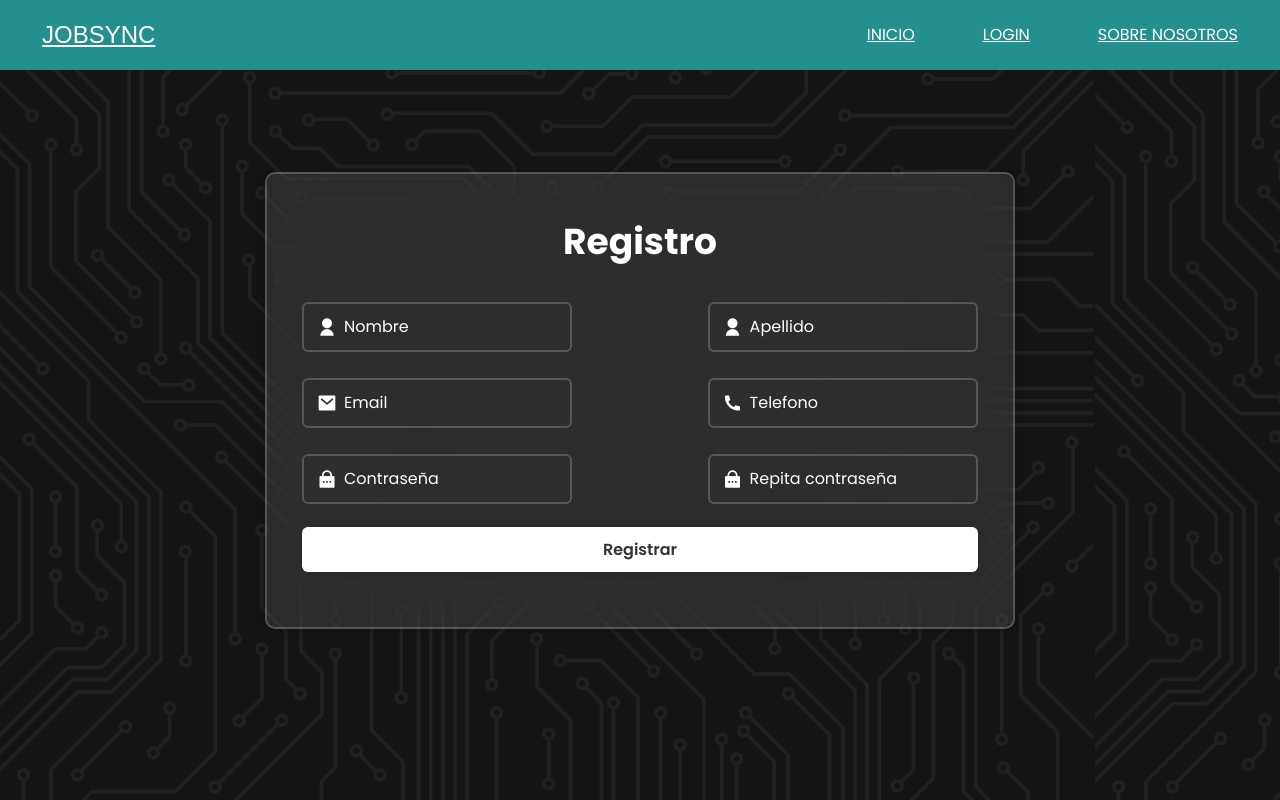
After one commit to ErrorCute/JobSync, a Django app: page /registro/ in a window 1280 px wide. The commit adds this page. Run offline with Django 4.2, Linux system fonts and the light colour scheme.

Commit message:
registro

```diff
--- a/JobSync/JobSyncApp/static/css/estilo.css
+++ b/JobSync/JobSyncApp/static/css/estilo.css
@@ -1,103 +1,4 @@
-* {
-    padding: 0;
-    margin: 0;
-    box-sizing: border-box;
-    text-decoration: none;
-    list-style: none;
-    border: none;
-    outline: none;
-    font-family: "Sen", sans-serif;
-}
 
-body{
-    min-height: 100vh;
-    width: 100%;
-    display: flex;
-    align-items: center;
-    justify-content: center;
-    background: url(../css/img/fondo.png);
-}
-
-.content{
-    background: transparent;
-    width: 410px;
-    border: 2px solid rgba(255, 255, 255, .2);
-    backdrop-filter: blur(24px);
-    color: #fff;
-    border-radius: 12px;
-    padding: 30px 35px;
-}
-
-.content h2{
-    font-size: 38px;
-    font-weight: 700;
-    text-align: center;
-}
-
-.input-box {
-    position: relative;
-    width: 100%;
-    height: 55px;
-    margin: 30px 0;
-}
-.input-box input{
-    background: transparent;
-    width: 100%;
-    height: 100%;
-    border: 2px solid rgba(255, 255, 255, .2);
-    border-radius: 30px;
-    font-size: 16px;
-    color: #fff;
-    padding: 20px 45px 20px 20px;
-}
-
-input::placeholder{
-    color:#fff;
-}
-
-.input-box i{
-    position: absolute;
-    right: 18px;
-    top: 50%;
-    transform: translateY(-50%);
-    font-size: 18px;
-}
-
-.remember{
-    display: flex;
-    align-items: center;
-    justify-content: space-between;
-    font-size: 15px;
-    margin: -16px 0 16px;
-}
-.remember label input{
-    accent-color: #fff;
-    margin-right: 4px;
-}
-
-.remember a{
-    color: #fff;
-}
-.remember a:hover{
-    text-decoration: underline;
-}
-
-.btn{
-    display: inline-block;
-    background: #fff;
-    color: #0a2862;
-    width: 100%;
-    border-radius: 30px;
-    font-size: 16px;
-    height: 45px;
-    font-weight: 600;
-    box-shadow: 0 0 5px rgba(0, 0, 0, .1);
-    cursor: pointer;
-    margin-bottom: 30px;
-}
-/*
-    Aqui comienza el css de la navbar
-*/
 .navbar-container {
     display: flex;
     justify-content: space-between;
--- /dev/null
+++ b/JobSync/JobSyncApp/static/css/registro.css
@@ -0,0 +1,91 @@
+@import url("https://fonts.googleapis.com/css2?family=Poppins:wght@300;400;500;600;700;800;900&display=swap");
+
+* {
+    margin: 0;
+    padding: 0;
+    box-sizing: border-box;
+    font-family: "Poppins" , sans-serif;
+
+}
+
+body {
+    display: flex;
+    justify-content: center;
+    align-items: center;
+    min-height: 100vh;
+    background: url('img/fondo.png');
+}
+
+.wrapper {
+    width: 750px;
+    background: rgba(255,255,255, .1);
+    border: 2px solid rgba(255,255,255, .2);
+    box-shadow: 0 0 10px rgba(0, 0, 0, .2);
+    backdrop-filter: blur(30px);
+    border-radius: 10px;
+    color: #fff;
+    padding: 40px 35px 55px;
+}
+
+.wrapper h1{
+    font-size: 36px;
+    text-align: center;
+    margin-bottom: 20px;
+
+}
+
+.wrapper .input-box{
+    display: flex;
+    justify-content: space-between;
+    flex-wrap: wrap;
+}
+
+.input-box .input-field {
+    position: relative;
+    width: 40%;
+    height: 50px;
+    margin: 13px 0;
+}
+.input-box .input-field input{
+    width: 100%;
+    height: 100%;
+    background: transparent;
+    border: 2px solid rgba(255,255,255, .2);
+    outline: none;
+    font-size: 16px;
+    color: #fff;
+    border-radius: 6px;
+    padding: 15px 15px 15px 40px;
+}
+.input-box .input-field input::placeholder{
+    color: #fff;
+}
+
+.input-box .input-field i {
+    position: absolute;
+    left: 15px;
+    top: 50%;
+    transform: translateY(-50%);
+    font-size: 20px;
+}
+.wrapper label{
+    display: inline-block;
+    font-size: 14.5px;
+    margin: 10px 0 23px;
+}
+
+
+.wrapper .btn{
+    width: 100%;
+    height: 45px;
+    background: #fff;
+    border: none;
+    outline: none;
+    border-radius: 6px;
+    box-shadow: 0 0 10px rgba(0, 0, 0, .1);
+    cursor: pointer;
+    font-size: 16px;
+    color: #333;
+    font-weight: 600;
+    margin-top: 10px;
+}
--- a/JobSync/JobSyncApp/templates/index.html
+++ b/JobSync/JobSyncApp/templates/index.html
@@ -6,7 +6,7 @@
     <meta name="viewport" content="width=device-width, initial-scale=1.0">
     <title>Document</title>
     {% load  static  %}
-
+    <link rel="stylesheet" href="{% static 'css' %}/registro.css">
     <link rel="stylesheet" href="{% static 'css' %}/estilo.css">
     <link href="https://cdn.jsdelivr.net/npm/remixicon@4.2.0/fonts/remixicon.css" rel="stylesheet" />
     <link rel="preconnect" href="https://fonts.googleapis.com">
--- a/JobSync/JobSyncApp/templates/registration/login.html
+++ b/JobSync/JobSyncApp/templates/registration/login.html
@@ -4,7 +4,7 @@
 
 {% load static %}
 
-
+    <link rel="stylesheet" href="{% static 'css' %}/login.css">
 {% block contenido %}
 
 <!--  LOGIN  -->
--- /dev/null
+++ b/JobSync/JobSyncApp/templates/registro.html
@@ -0,0 +1,50 @@
+
+{% extends 'index.html' %}
+
+{% load static %}
+<link rel="stylesheet" href="{% static 'css' %}/registro.css">
+
+{% block contenido %}
+
+    <div class="wrapper" >
+        <form action="" method="POST">
+
+            <h1>Registro</h1>
+            <div class="input-box">
+                <div class="input-field">
+                    <input type="text" placeholder="Nombre" required>
+                    <i class="ri-user-fill"></i>
+                </div>
+                <div class="input-field">
+                    <input type="text" placeholder="Apellido" required>
+                    <i class="ri-user-fill"></i>
+                </div>
+            </div>
+            <div class="input-box">
+                <div class="input-field">
+                    <input type="email" placeholder="Email" required>
+                    <i class="ri-mail-fill"></i>
+                </div>
+                <div class="input-field">
+                    <input type="number" placeholder="Telefono" required>
+                    <i class="ri-phone-fill"></i>
+                </div>
+            </div>
+            <div class="input-box">
+                <div class="input-field">
+                    <input type="password" placeholder="Contraseña" required>
+                    <i class="ri-lock-password-fill"></i>
+                </div>
+                <div class="input-field">
+                    <input type="password" placeholder="Repita contraseña" required>
+                    <i class="ri-lock-password-fill"></i>
+                </div>
+            </div>
+
+            <button type="submit" class="btn">Registrar</button>
+
+
+        </form>
+    </div>
+
+{% endblock %}
--- a/JobSync/JobSyncApp/urls.py
+++ b/JobSync/JobSyncApp/urls.py
@@ -6,4 +6,5 @@ urlpatterns = [
     path('', views.index, name='index'),
     path('sobre_nosotros/', views.sobre_nosotros, name='sobre_nosotros'),
     path('login/', views.custom_login, name='custom_login'),
+    path('registro/', views.registro, name='registro'),
 ]
--- a/JobSync/JobSyncApp/views.py
+++ b/JobSync/JobSyncApp/views.py
@@ -25,6 +25,8 @@ def index(request):
     return render(request,'index.html')
 
 
+def registro(request):
+    return render(request, 'registro.html')
 
 @login_required
 
```
Also changed, not shown: JobSync/JobSyncApp/static/css/login.css (added, +97 -0 lines), JobSync/JobSyncApp/templates/home.html (added, +11 -0 lines), JobSync/db.sqlite3.
